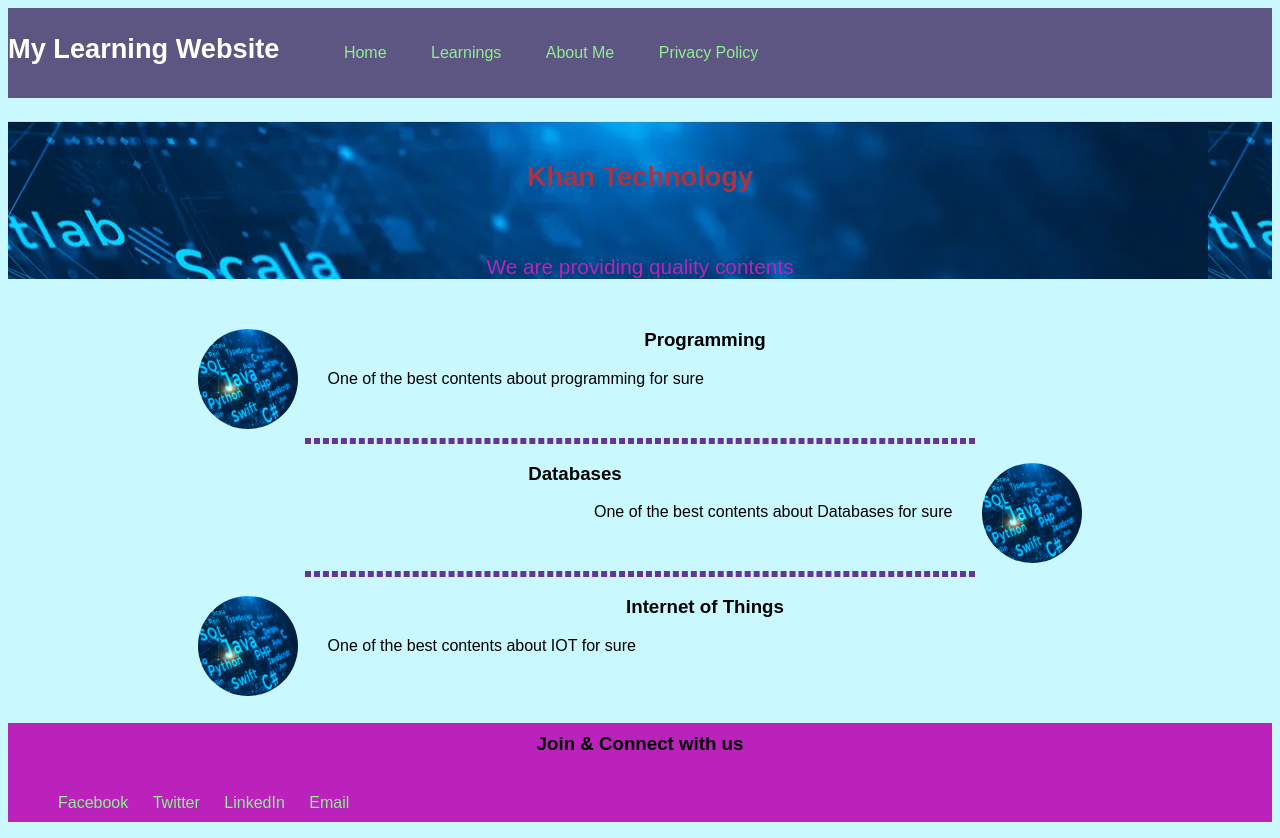
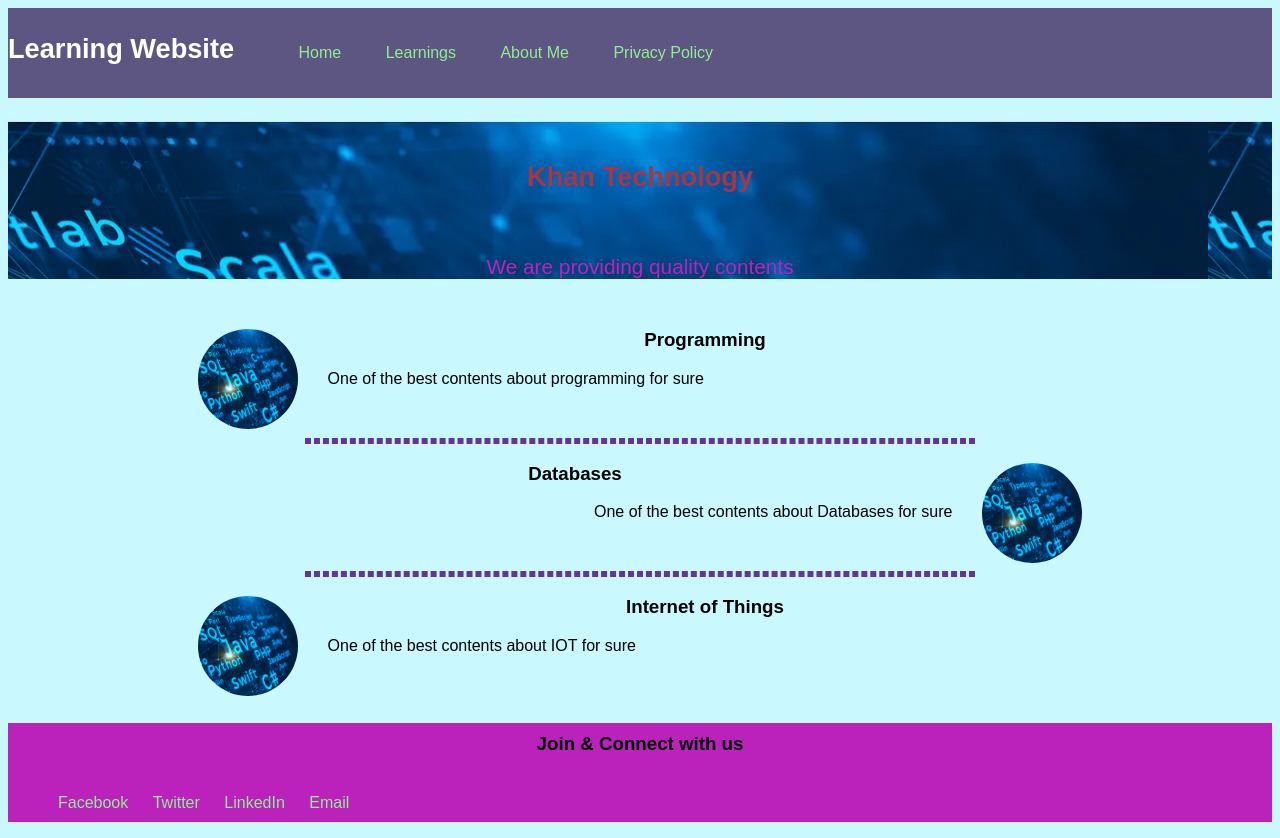
Before and after one commit to Abdul-Wahab-Khan/learning, a plain HTML site: page index.html in a window 1280 px wide. Drawn offline with Linux system fonts and the light colour scheme.

Commit message:
my cutted

```diff
--- a/index.html
+++ b/index.html
@@ -13,7 +13,7 @@
 		<div class="header">
 			<div class="navbar">
 				<h1 class="site-title">
-				<a href="home">My Learning Website</a>
+				<a href="home">Learning Website</a>
 				</h1>
 				<div class="header-links">
 					<ul class="header-links-list">
```
